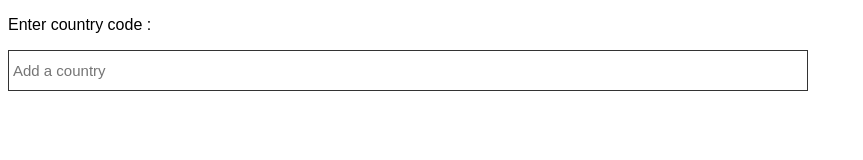
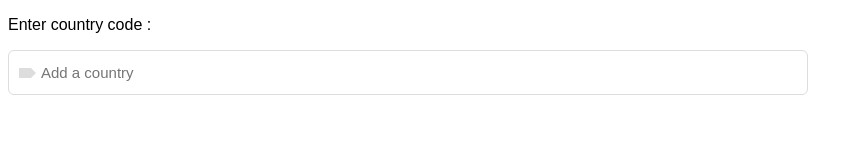
Before and after one commit to amanraghubansi/tagList, a plain HTML site: page index.html in a window 1280 px wide. Shown: the whole page, without its empty margins (0-863 px from the left). Drawn offline with Linux system fonts and the light colour scheme; no server answers.

Commit message:
css addition

```diff
--- a/index.html
+++ b/index.html
@@ -12,7 +12,10 @@
         Enter country code :
     </p>
     <div class="tag-container">
-        <input type="text" class="main-input" id="myInput" placeholder="Add a country">
+        <div class="input-container">
+            <div class="box arrow-right"></div>
+            <input type="text" class="main-input" id="myInput" placeholder="Add a country">
+        </div>
         <input type="hidden" class="hidden-tags" value="hello!">
     </div>
     <div id="autocomplete-container" style="width:300px;">
--- a/js/autocomplete-util.js
+++ b/js/autocomplete-util.js
@@ -11,6 +11,7 @@ class Autocomplete{
         this.mainInput = document.getElementById("myInput");
         this.autocompleteNode = document.getElementById("autocomplete-container");
         this.selectedListViewContainer = document.getElementById("selected-list");
+        this.inputContainer = document.getElementsByClassName("input-container")[0];
 
         /*execute a function when someone clicks in the document:*/
         document.addEventListener("click",  (e) => {
@@ -58,7 +59,7 @@ class Autocomplete{
         });
         tagData.element.appendChild(closeBtn);
         this.tagList.push(tagData);
-	    this.containerElement.insertBefore(tagData.element, this.mainInput);
+        this.containerElement.insertBefore(tagData.element, this.inputContainer);
         this.selectedList.push(dataService.getCountries()[idx]);
         this.updateViewContainer();
     }
--- a/tags.css
+++ b/tags.css
@@ -6,17 +6,22 @@ body{
 }
 
 .tag-container {
-    border: 1px solid #333;
+  border: 1px solid #ddd;
+  border-radius: 6px;
+  padding: 6px 10px;
 }
 
 .tag-container .tag {
   font-size: 85%;
+  font-weight: 600;
   padding: 0.5em 0.75em;
-    margin: 0.25em 0.1em;
+  /* margin: 0.25em 0.1em; */
   display: inline-block;
   background-color: #ddd;
   transition: all 0.1s linear;
   cursor: pointer;
+  border-radius: 5px;
+  margin-right: 10px;
 }
 
 .tag-container .tag:hover {
@@ -33,15 +38,16 @@ body{
 }
 
 .tag-container .tag .close:hover::after {
-    color: red;
+  color: #ffffff;
 }
 
 .tag-container .main-input {
   border: 0;
   outline: 0;
-    margin: 10px 2px;
-    width: 20%;
+  margin: 6px 2px;
+  width: 100%;
   font-size: 15px;
+  padding-left: 20px;
 }
 
 
@@ -53,7 +59,6 @@ body{
 }
 #autocomplete-list{
   width: 300px;
-    position: relative;
 }
 
 
@@ -64,18 +69,20 @@ body{
 }
 
 /*the container must be positioned relative:*/
-  #autocomplete {
+
+#autocomplete-container{
   position: relative;
 }
+
 
 .autocomplete-items {
   position: absolute;
   border: 1px solid #d4d4d4;
   border-bottom: none;
-    border-top: none;
+  /* border-top: none; */
   z-index: 99;
   /*position the autocomplete items to be the same width as the container:*/
-    top: 100%;
+  top: 0;
   left: 0;
   right: 0;
 }
@@ -94,6 +101,31 @@ body{
 
 /*when navigating through the items using the arrow keys:*/
 .autocomplete-active {
-    background-color: DodgerBlue !important;
-    color: #ffffff;
+  background-color: #e9e9e9 !important;
+  color: #333333;
 }
+.input-container{
+  position: relative
+}
+.input-container{
+  display: inline-flex;
+  position: relative;
+}
+.box {
+  width: 12px;
+  height: 10px;
+  background-color: #ddd;
+  color: #fff;
+  position: absolute;
+  top: 11px;
+}
+.box.arrow-right:after {
+  content: " ";
+  position: absolute;
+  right: -5px;
+  top: 0px;
+  border-top: 5px solid transparent;
+  border-right: none;
+  border-left: 5px solid #ddd;
+  border-bottom: 5px solid transparent;
+}
```
Lines whose indentation alone changed are shown as unchanged.
